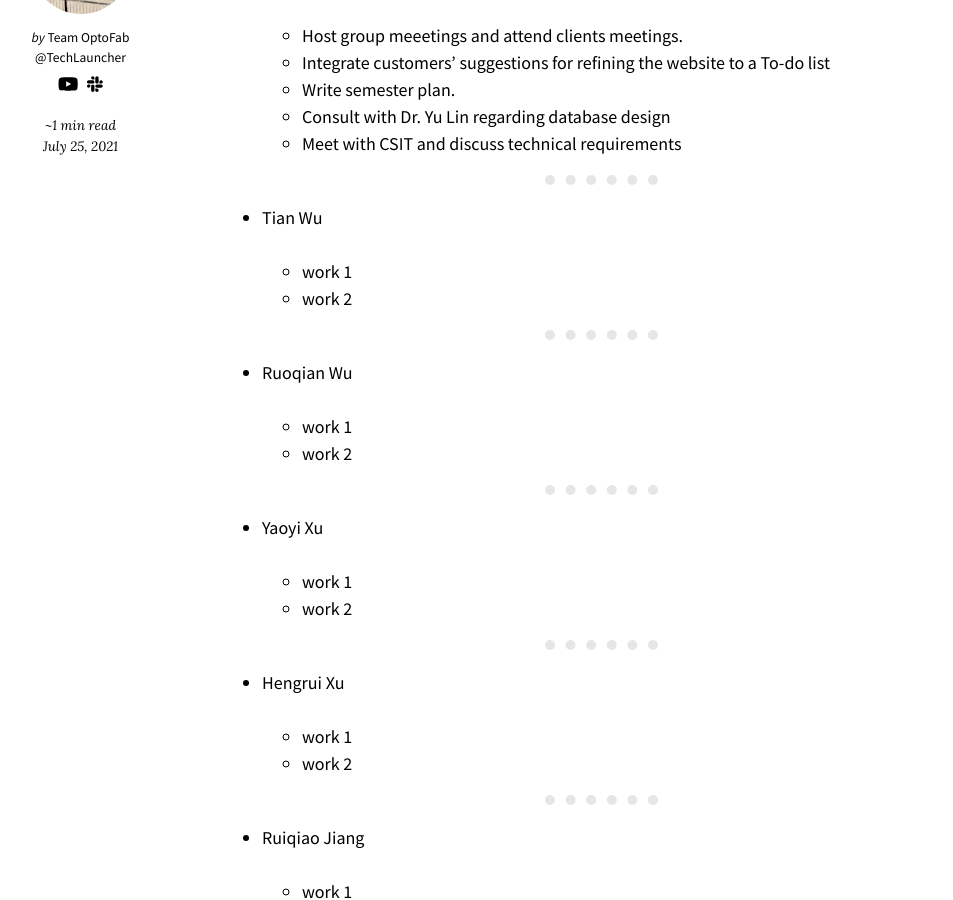
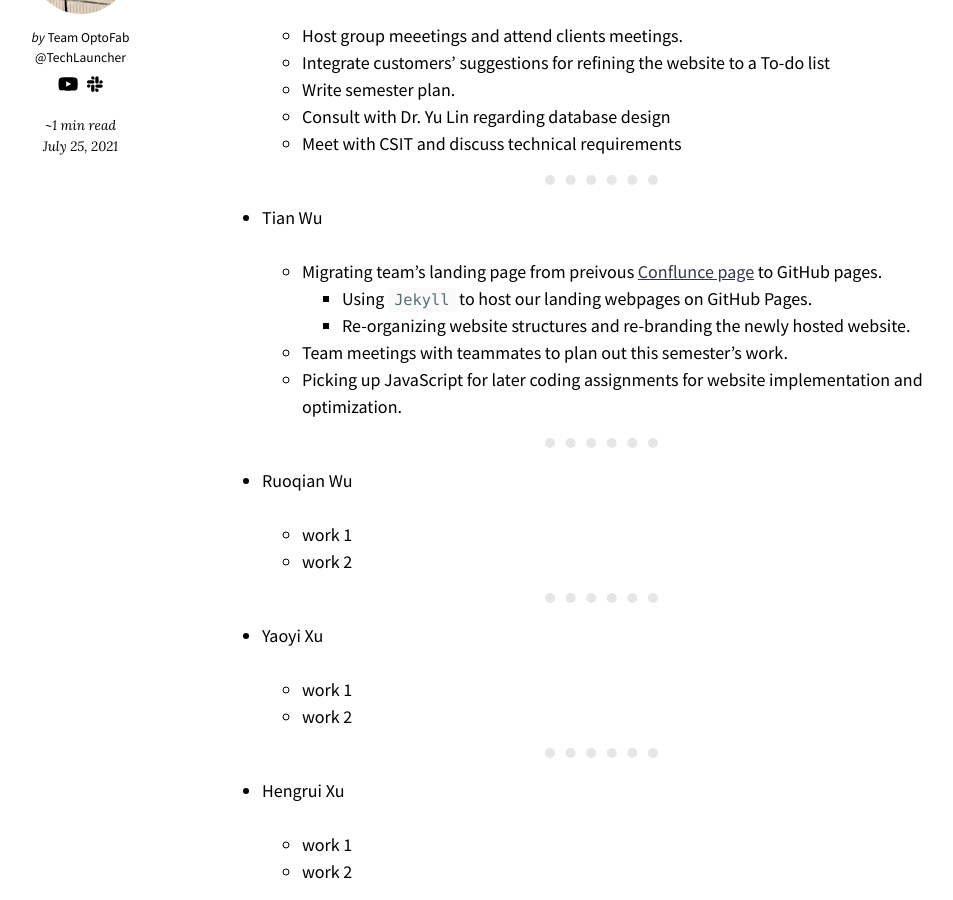
Before and after one commit to optofab/optofab.github.io, a Jekyll site: the page built from _workrecords/2021-07-25-Week-1-S2.md, in a window 1280 px wide and 900 px high, scrolled down 554 px. Shown: the whole window, without its empty margins (153-1106 px from the left). Built offline with Jekyll 4.4.1, drawn with Linux system fonts in a browser that asks for light colours; nearby versions of some CDN libraries; emoji names are drawn with the system emoji font.

Commit message:
add work records - phillip

```diff
--- a/_workrecords/2021-07-25-Week-1-S2.md
+++ b/_workrecords/2021-07-25-Week-1-S2.md
@@ -16,8 +16,11 @@ layout: post
 
 - Tian Wu
 
-  - work 1
-  - work 2
+  - Migrating team's landing page from preivous [Conflunce page](https://techlauncher.atlassian.net/wiki/spaces/TECHLAUNCH/overview) to GitHub pages.
+    - Using `Jekyll` to host our landing webpages on GitHub Pages.
+    - Re-organizing website structures and re-branding the newly hosted website.
+  - Team meetings with teammates to plan out this semester's work.
+  - Picking up JavaScript for later coding assignments for website implementation and optimization.
 
 <hr class="hr-dotted">
 
```
